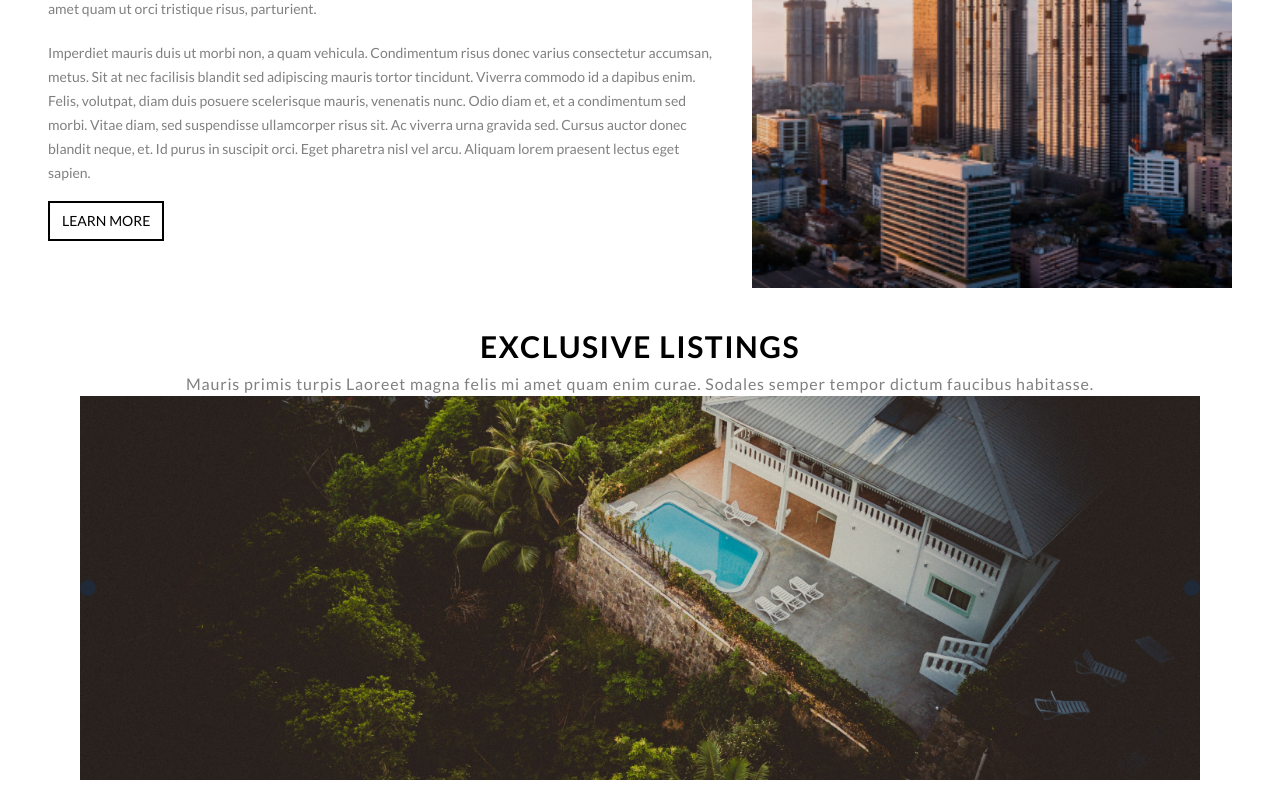
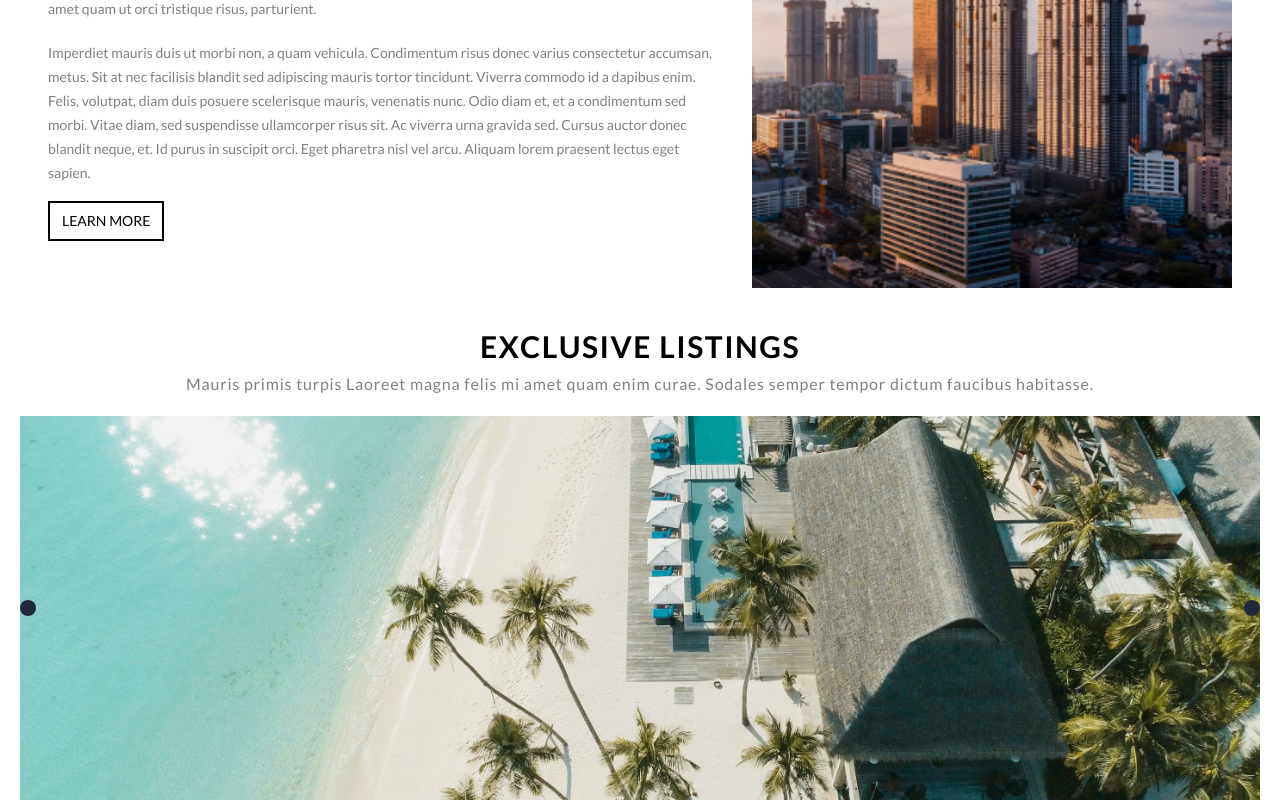
Before and after one commit to DosuFE/dev, a React (Vite) app in the folder react_project/: page / in a window 1280 px wide. Shown: the part 1511-2311 px from the top of the page. Built offline with nearby package versions, Linux system fonts and the light colour scheme.

Commit message:
Update sliderimage.jsx

```diff
--- a/react_project/src/Home/SECTION3COMPONENT/sliderimage.jsx
+++ b/react_project/src/Home/SECTION3COMPONENT/sliderimage.jsx
@@ -15,7 +15,7 @@ const SliderImage = () => {
   useEffect(() => {
     const intervalId = setInterval(() => {
       setCurrentIndex((prevIndex) => (prevIndex + 1) % images.length);
-    }, 5000);
+    }, 7000);
     return () => clearInterval(intervalId);
   }, []);
 
@@ -28,7 +28,7 @@ const SliderImage = () => {
   };
 
   return (
-    <div className="relative bg-cover bg-center h-screen mx-20"
+    <div className="relative bg-cover bg-center h-screen mt-5 mx-5"
       style={{ backgroundImage: `url(${images[currentIndex]})` }}>
 
       <FaChevronLeft  onClick={goToPrevious}
```
